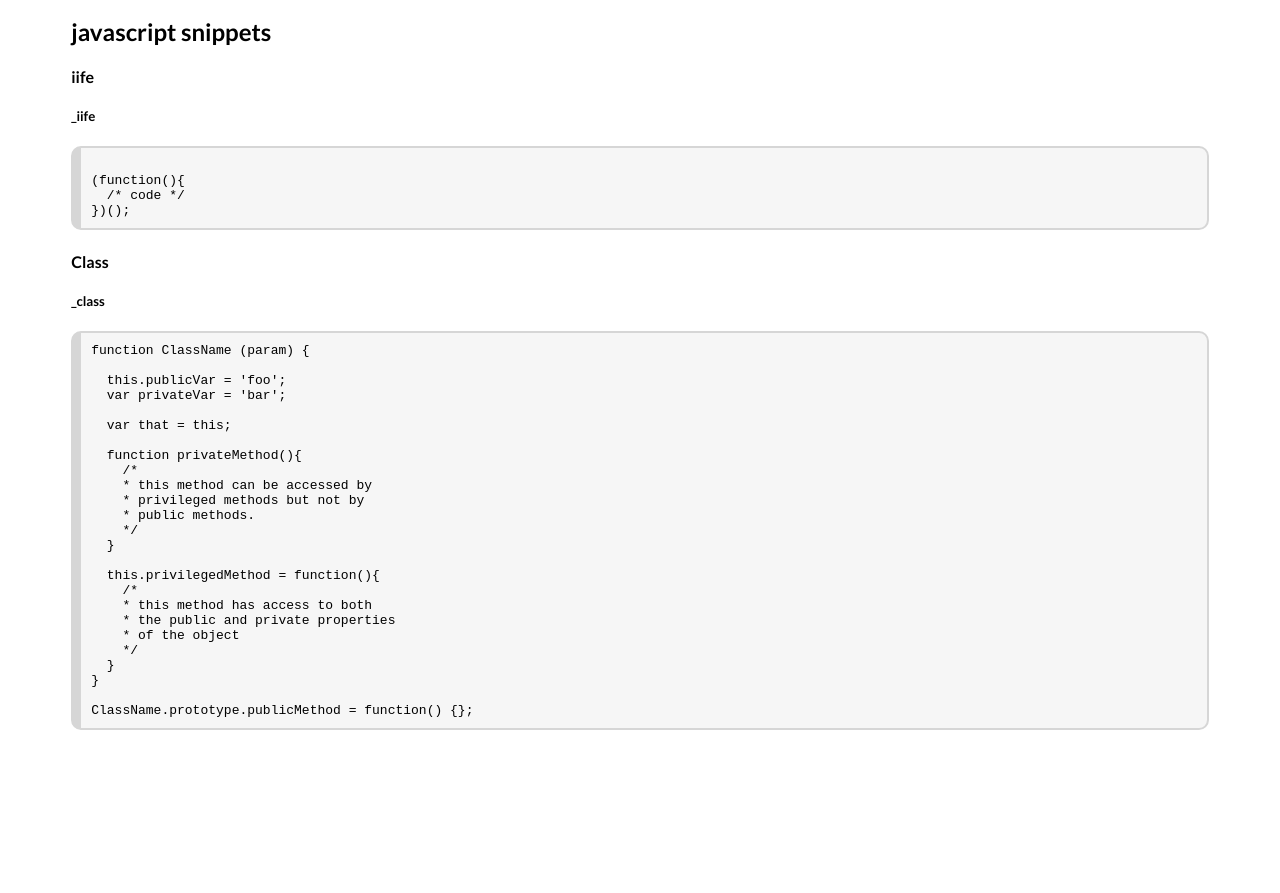
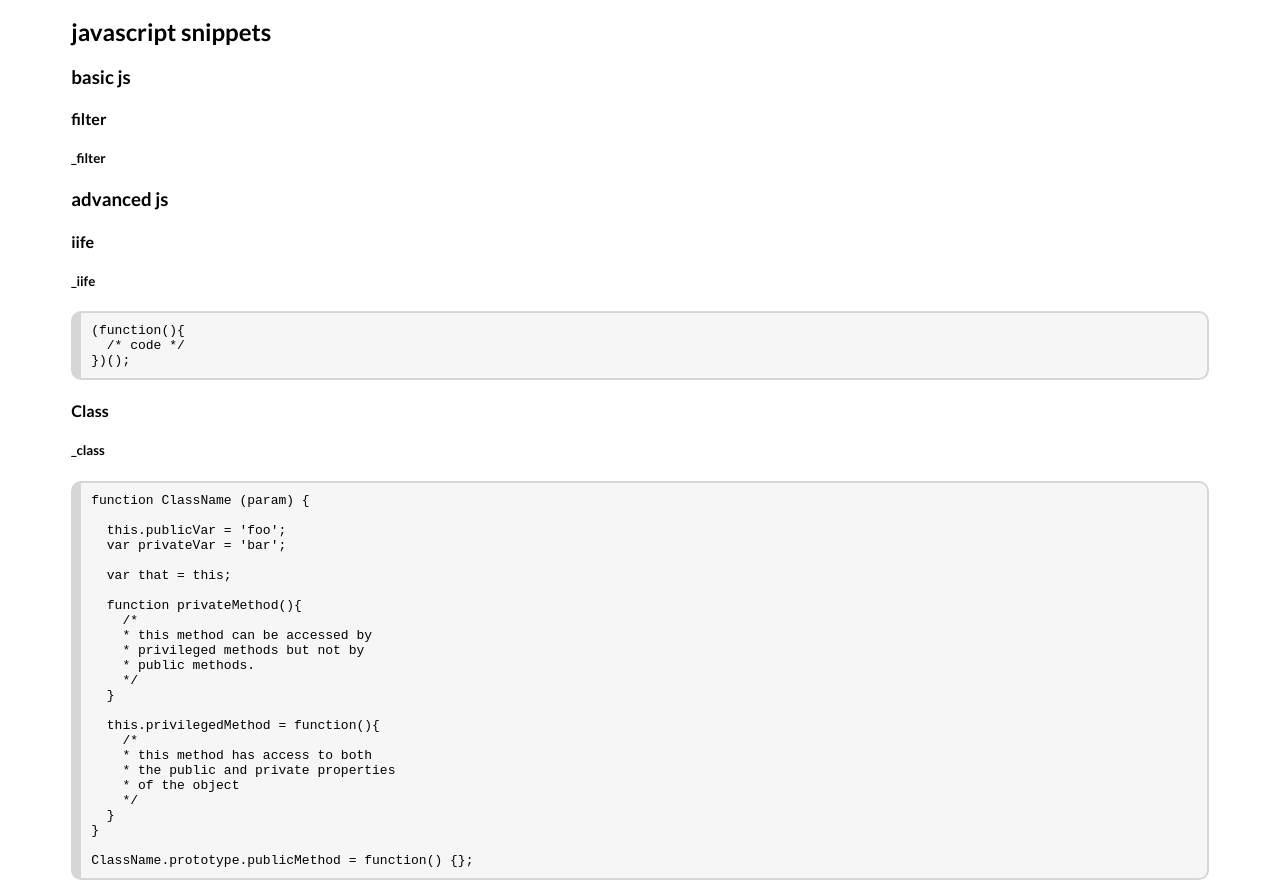
Before and after one commit to jleonard/sublime-text-2-front-end, a plain HTML site: page index.html in a window 1280 px wide. Shown: the part 52-945 px from the top of the page. Before the commit the page ends 800 px from the top, so only its background shows below. Drawn offline with nearby package versions, Linux system fonts and the light colour scheme.

Commit message:
gh-pages

```diff
--- a/index.html
+++ b/index.html
@@ -36,12 +36,20 @@
         <section>
           <h2>javascript snippets</h2>
 
+          <h3>basic js</h3>
+
+          <!-- filter -->
+          <h4>filter</h4>
+          <h5>_filter</h5>
+
+
+          <h3>advanced js</h3>
+
           <!-- iife -->
           <h4>iife</h4>
           <h5>_iife</h5>
 <pre>
-<code>
-(function(){
+<code>(function(){
   /* code */
 })();
 </code></pre>
```
